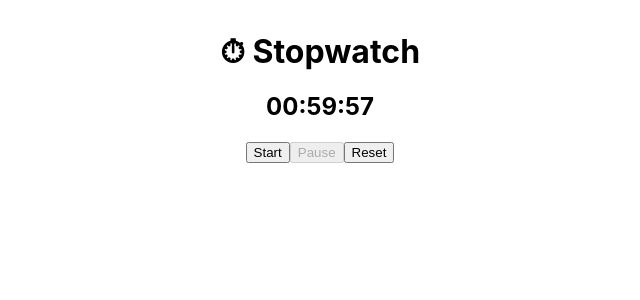
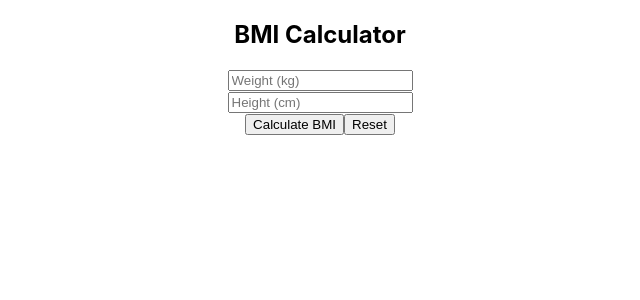
Before and after one commit to braju007/frontend_react_js, a React (Create React App) app in the folder machine_coding/: page / in a window 1280 px wide. Shown: the top 300 px of the page, without its empty margins (320-960 px from the left). Built offline with nearby package versions, Linux system fonts and the light colour scheme.

Commit message:
Add BMI Calculator component

```diff
--- a/machine_coding/src/App.js
+++ b/machine_coding/src/App.js
@@ -14,7 +14,8 @@ import './App.css';
 // import { UtilizeDebounceHook } from './components/UtilizeDebounceHook';
 // import { ValidateOTP } from './components/ValidateOTP';
 // import { FileExplorer } from './components/FileExplorer';
-import { TimerStopWatch } from './components/TimerStopWatch';
+// import { TimerStopWatch } from './components/TimerStopWatch';
+import BMICalculator from './components/BMICalculator';
 
 function App() {
   return (
@@ -33,8 +34,9 @@ function App() {
       <TogglePasswordVisibility />
       <UtilizeDebounceHook />
       <ValidateOTP />
-      <FileExplorer /> */}
-      <TimerStopWatch />
+      <FileExplorer />
+      <TimerStopWatch /> */}
+      <BMICalculator />
     </div>
   );
 }
--- /dev/null
+++ b/machine_coding/src/components/BMICalculator.jsx
@@ -0,0 +1,69 @@
+import React, { useState } from 'react';
+
+function BMICalculator() {
+  const [weight, setWeight] = useState('');
+  const [height, setHeight] = useState('');
+  const [bmiVal, setBmiVal] = useState(null);
+  const [category, setCategory] = useState('');
+
+  const calculateBMI = () => {
+    const w = parseFloat(weight);
+    const h = parseFloat(height);
+
+    if (!w || !h || w <= 0 || h <= 0) {
+      alert('Please enter valid positive numbers for height and weight.');
+      return;
+    }
+
+    const bmitValue = w / (h / 100) ** 2;
+    const roundedBMI = parseFloat(bmitValue.toFixed(1));
+    setBmiVal(roundedBMI);
+    setCategory(getCategory(roundedBMI));
+  };
+
+  const getCategory = (bmi) => {
+    if (bmi < 18.5) return 'Underweight';
+    else if (bmi < 24.9) return 'Normal';
+    else if (bmi < 29.9) return 'Overweight';
+    else return 'Obese';
+  };
+
+  const reset = () => {
+    setWeight('');
+    setHeight('');
+    setBmiVal(null);
+    setCategory('');
+  };
+
+  return (
+    <div>
+      <h2>BMI Calculator</h2>
+
+      <input
+        type="number"
+        value={weight}
+        placeholder="Weight (kg)"
+        onChange={(e) => setWeight(e.target.value)}
+      />
+      <br />
+      <input
+        type="number"
+        value={height}
+        placeholder="Height (cm)"
+        onChange={(e) => setHeight(e.target.value)}
+      />
+      <br />
+      <button onClick={calculateBMI}>Calculate BMI</button>
+      <button onClick={reset}>Reset</button>
+
+      {bmiVal !== null && (
+        <div>
+          <h3>Your BMI: {bmiVal}</h3>
+          <p>Category: {category}</p>
+        </div>
+      )}
+    </div>
+  );
+}
+
+export default BMICalculator;
```
